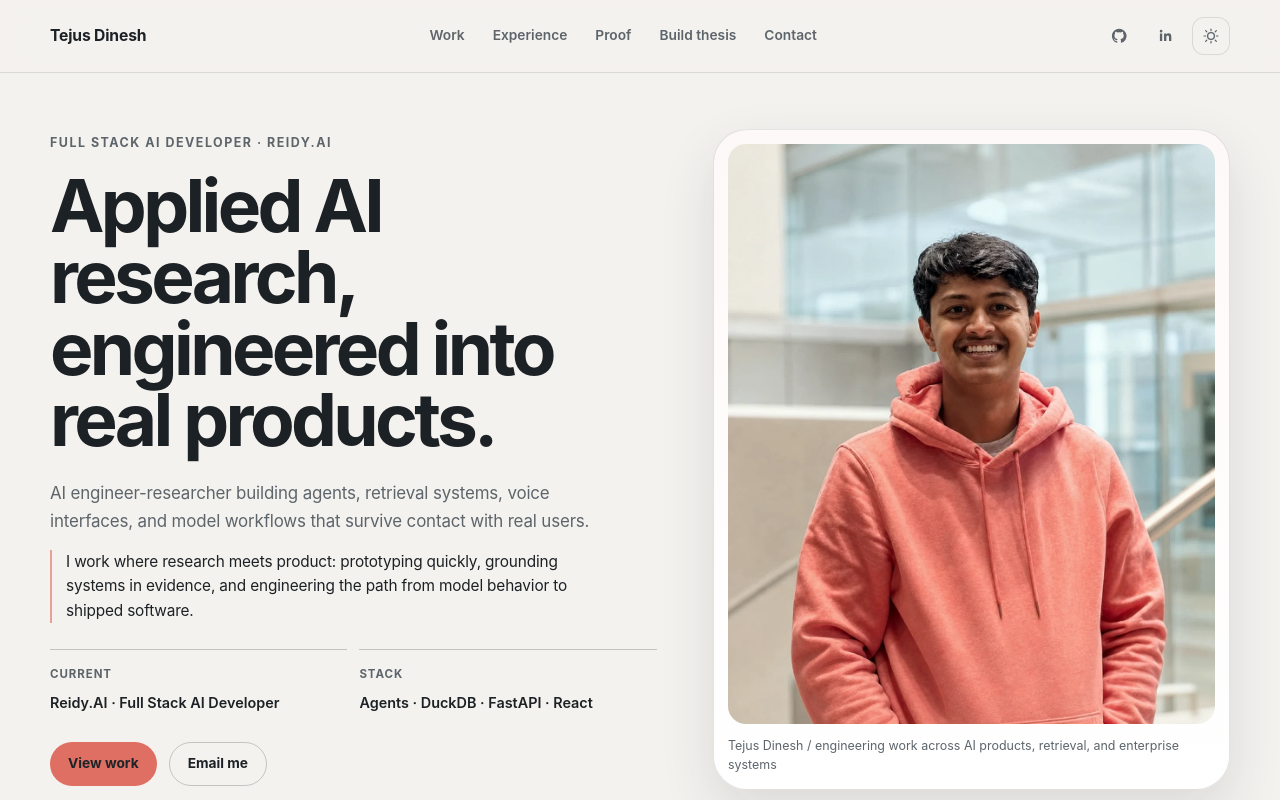
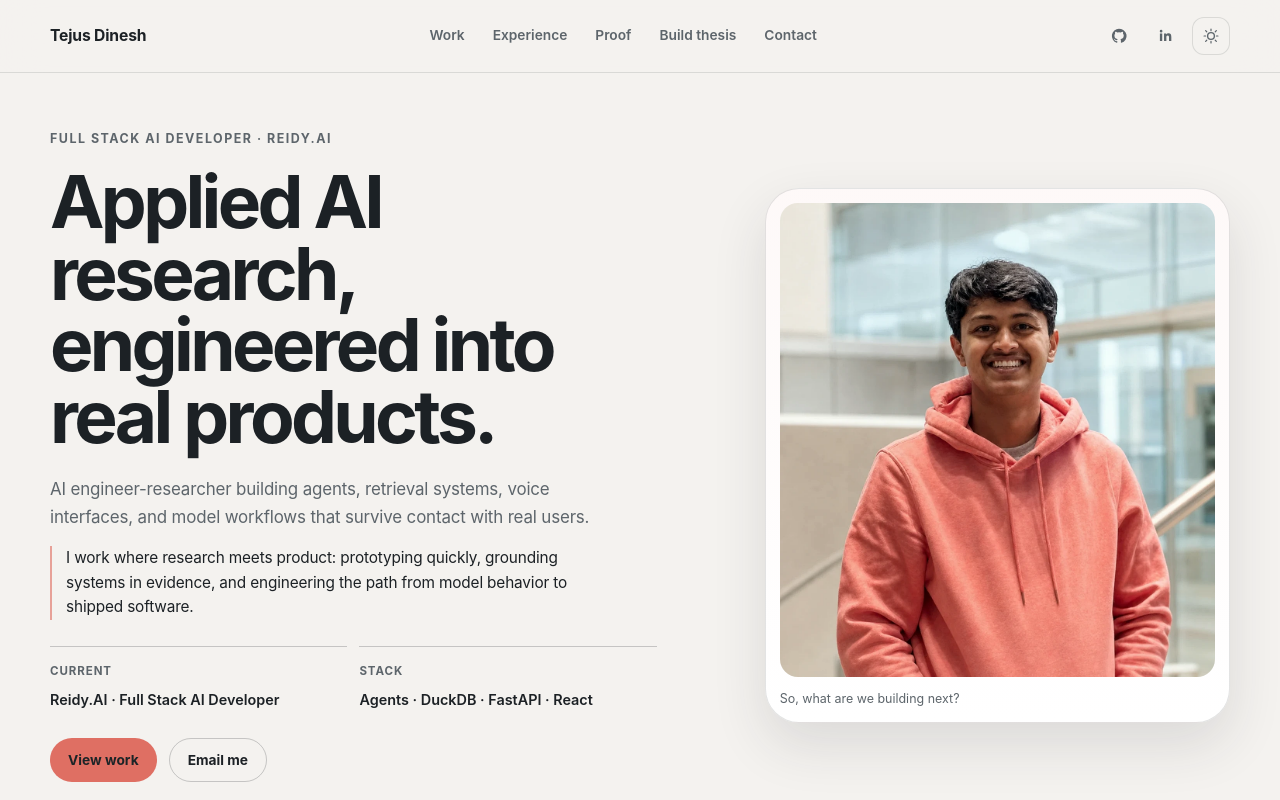
Before and after one commit to Dinesh-Tejus/website, a React (Vite) app: page / in a window 1280 px wide. Shown: the top 800 px of the page. Built offline with nearby package versions, Linux system fonts and the light colour scheme.

Commit message:
Resize hero portrait and update caption

```diff
--- a/src/App.jsx
+++ b/src/App.jsx
@@ -554,7 +554,7 @@ export default function App() {
           </div>
           <figure className="hero-portrait">
             <img src={portrait} alt="Tejus Dinesh wearing a coral hoodie in a glass atrium" />
-            <figcaption>Tejus Dinesh / engineering work across AI products, retrieval, and enterprise systems</figcaption>
+            <figcaption>So, what are we building next?</figcaption>
           </figure>
         </section>
 
--- a/src/styles.css
+++ b/src/styles.css
@@ -434,8 +434,10 @@ h1 span {
 
 .hero-portrait {
   position: relative;
+  justify-self: end;
   margin: 0;
   padding: 14px;
+  width: 90%;
   border: 1px solid var(--line);
   border-radius: calc(var(--radius) + 18px);
   background: linear-gradient(180deg, color-mix(in srgb, var(--surface) 92%, var(--accent-soft)) 0%, var(--surface) 100%);
@@ -458,7 +460,7 @@ h1 span {
 
 .hero-portrait img {
   width: 100%;
-  aspect-ratio: 0.84 / 1;
+  aspect-ratio: 0.92 / 1;
   border-radius: calc(var(--radius) + 2px);
   object-fit: cover;
   object-position: center;
```
